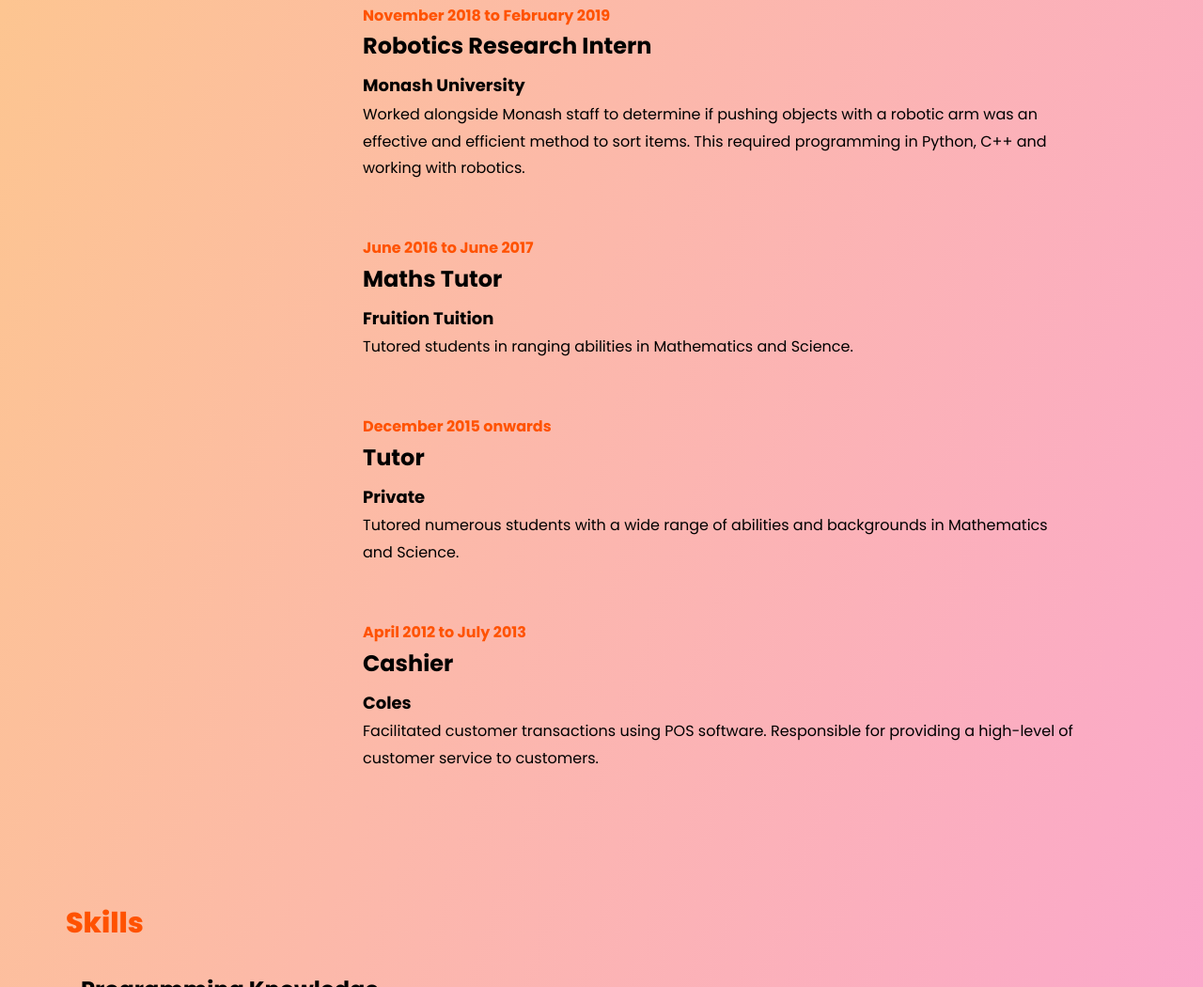
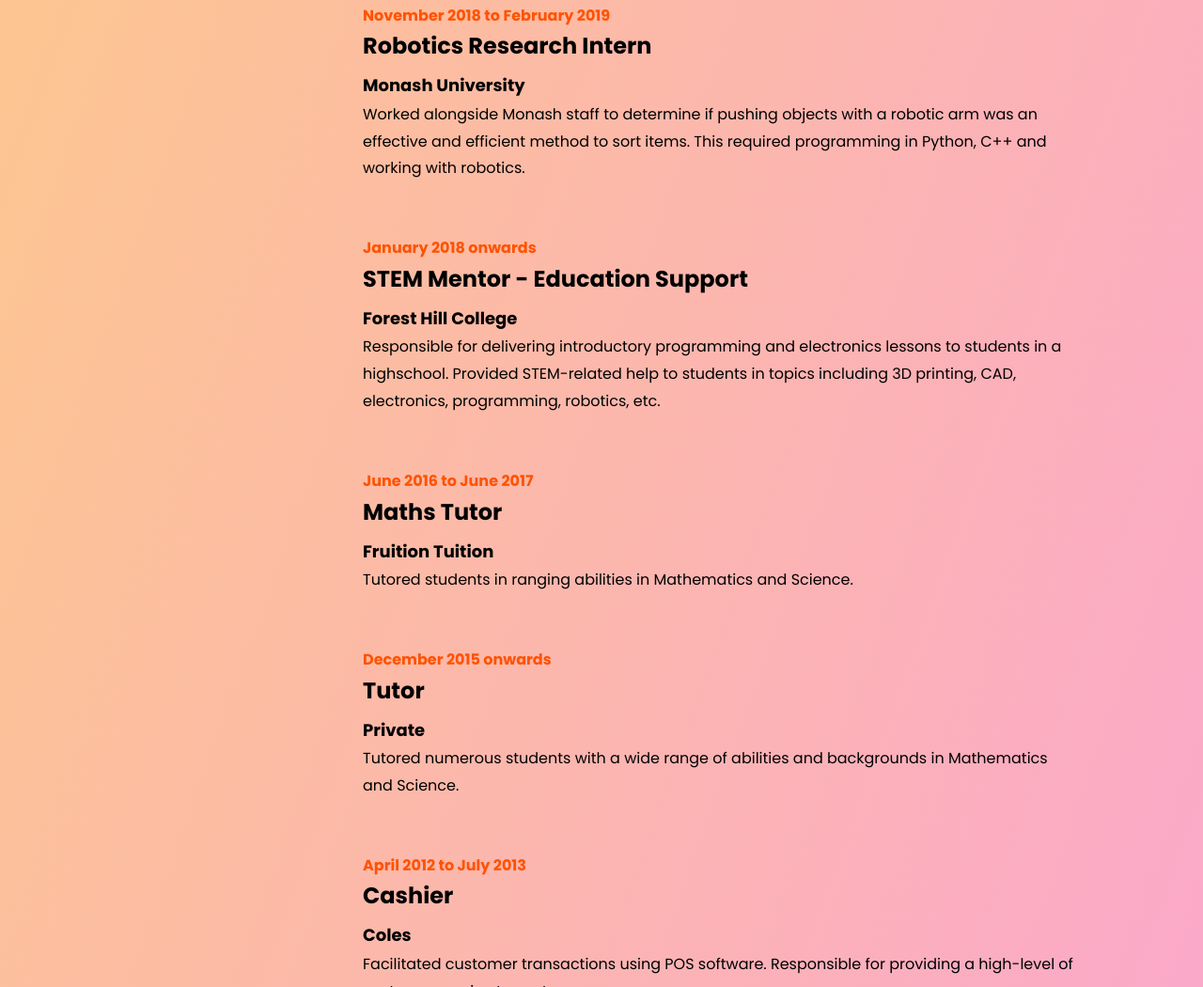
Before and after one commit to shaynedlima/Shaynes-Website, a plain HTML site: page index.html in a window 1280 px wide. Shown: the part 2759-3809 px from the top of the page at 94% size. Drawn offline with Linux system fonts and the light colour scheme; a web font is replaced by a local one.

Commit message:
Added Forest Hill College experience

```diff
--- a/index.html
+++ b/index.html
@@ -183,6 +183,14 @@
 								<p>Worked alongside Monash staff to determine if pushing objects with a robotic arm was
 									an effective and efficient method to sort items. This required programming in
 									Python, C++ and working with robotics.</p>
+							</div>
+						</div>
+						<div class="resume-wrap remove-bar d-flex ftco-animate">
+							<div class="text pl-3">
+								<span class="date">January 2018 onwards</span>
+								<h2>STEM Mentor - Education Support</h2>
+								<span class="position">Forest Hill College</span>
+								<p>Responsible for delivering introductory programming and electronics lessons to students in a highschool. Provided STEM-related help to students in topics including 3D printing, CAD, electronics, programming, robotics, etc. </p>
 							</div>
 						</div>
 						<div class="resume-wrap remove-bar d-flex ftco-animate">
```
